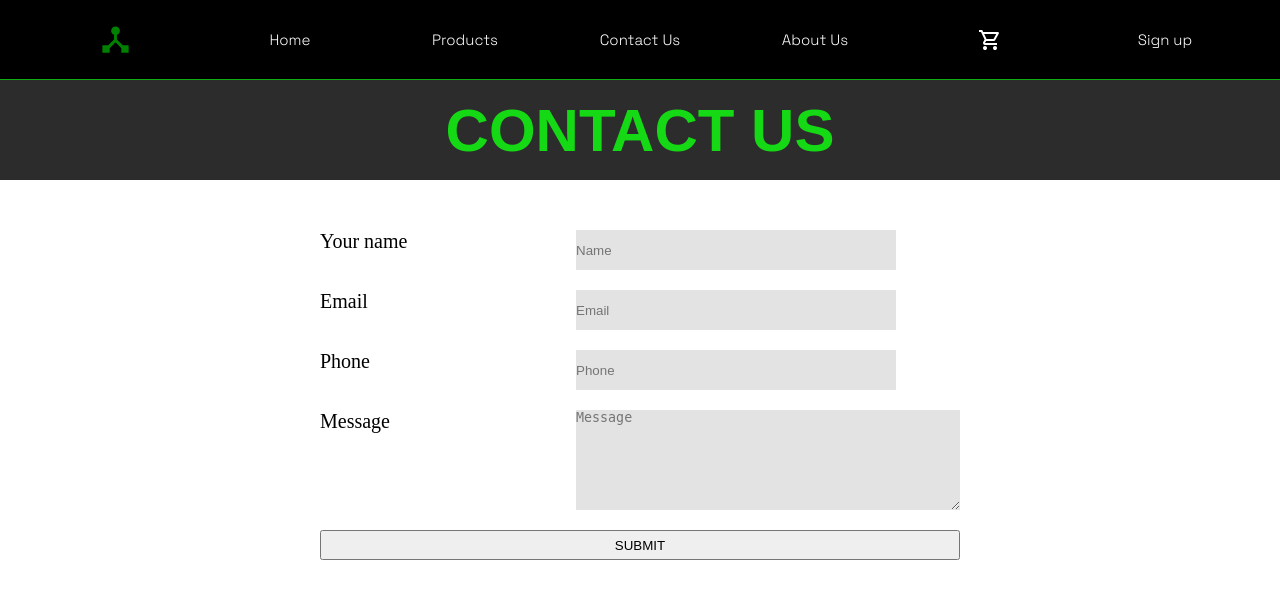
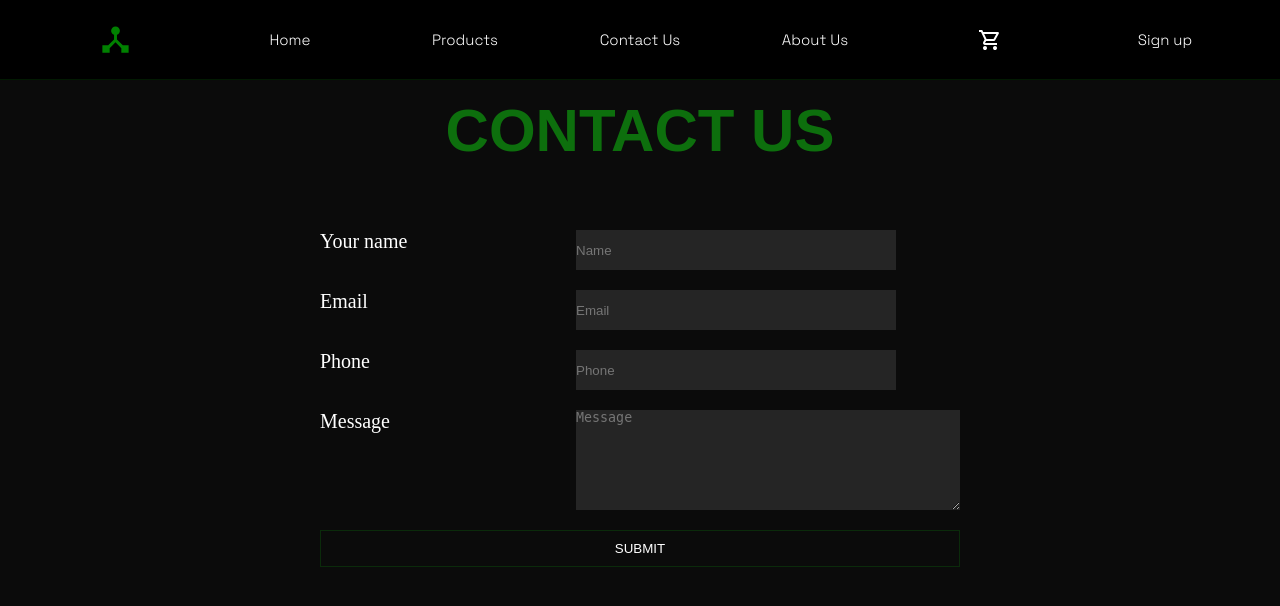
Before and after one commit to RitaAjdinii/TechStore-Web, a PHP site: page /ContactUs.html in a window 1280 px wide. Shown: the top 606 px of the page. Run offline with PHP 8.4, Linux system fonts and the light colour scheme.

Commit message:
fix about us styling and contact us

```diff
--- a/ContactUs.css
+++ b/ContactUs.css
@@ -6,7 +6,7 @@
 
 
 body{
-
+background-color: rgba(0, 0, 0, 0.957);
 }
 
 nav{
@@ -33,7 +33,7 @@ nav a{
     display: flex;
     justify-content: space-evenly;
     align-items: center;
-    border-bottom:1px solid #0eaf0e;;
+    border-bottom:1px solid #0eaf0e26;
     width: 100%;
 }
 
@@ -55,6 +55,7 @@ nav a{
 
 h1{
     font-family: 'Times New Roman', Times, serif;
+
 }
 
 .form-group{
@@ -70,16 +71,27 @@ h1{
 }
 
 .form-group button{
-    height: 30px;
     width:100%;
+    background-color: transparent;
+    border:1px solid #0eaf0e32;
+    color: white;
+    padding: 10px;
+
 }
 
+.form-group button:hover{
+     background-color: rgba(35, 35, 35, 0.753);
+    font-weight: bold;
+    outline: none;
+    cursor: pointer;
+}
 
 .form-group input{
     height: 40px;
     width:50%;
     border:none;
     margin-right:10%;
+    color: grey;
 }
 
 .item{
@@ -93,6 +105,7 @@ h1{
     display: flex;
     justify-content: center;
     margin-top:50px;
+    color: white;
 
 }
 
@@ -112,7 +125,7 @@ textarea{
 
 
 h1{
-    color: #15d915;
+    color: #0eaf0e9c;
     font-weight: bold;
     text-align: center;
     font-family:sans-serif;
@@ -121,7 +134,6 @@ h1{
 }
 
 .title{
-    background-color: rgb(44, 44, 44);
     height:100px;
     display: flex;
     justify-content: center;
--- a/ContactUs.html
+++ b/ContactUs.html
@@ -11,14 +11,14 @@
 </head>
 <body>
     <nav>
-        <ul class="nav-list">
+          <ul class="nav-list">
             <li class="nav-item"><a href="/Logo"><img src="Images/logo.svg"  class="logo"></a></li>
-            <li class="nav-item"><a  href="/Home">Home</a></li>
-            <li class="nav-item"><a href="/Products">Products</a></li>
-            <li class="nav-item"><a href="/ContactUs">Contact Us</a></li>
-            <li class="nav-item"><a href="/AboutUs.html">About Us</a></li>
+            <li class="nav-item"><a  href="Home.html">Home</a></li>
+            <li class="nav-item"><a href="Producs.html">Products</a></li>
+            <li class="nav-item"><a href="ContactUs.html">Contact Us</a></li>
+            <li class="nav-item"><a href="AboutUs.html">About Us</a></li>
             <li class="nav-item"><a href="/Cart"><img src="Images/cart.svg" alt=""></a></li>
-            <li class="nav-item"><a href="/Login.html">Sign up</a></li>
+            <li class="nav-item"><a href="Signup.html">Sign up</a></li>
         </ul>
     </nav>
     <div class="title">
--- a/Producs.css
+++ b/Producs.css
@@ -36,7 +36,7 @@ nav a{
     display: flex;
     justify-content: space-evenly;
     align-items: center;
-    border-bottom:1px solid #0eaf0e5f;;
+    border-bottom:1px solid #0eaf0e5f;
     width: 100%;
 }
 
@@ -89,12 +89,12 @@ article img{
 
 
 .container{
-    background-color: red;
+    background-color: transparent;
     display: flex;
     justify-content: center;
 }
 .article-container{
-    background-color: blue;
+    background-color: transparent;
     display: flex;
     flex-wrap:wrap;
     justify-content: flex-start;
```
Also changed, not shown: AboutUs.html (+6 -6 lines).
